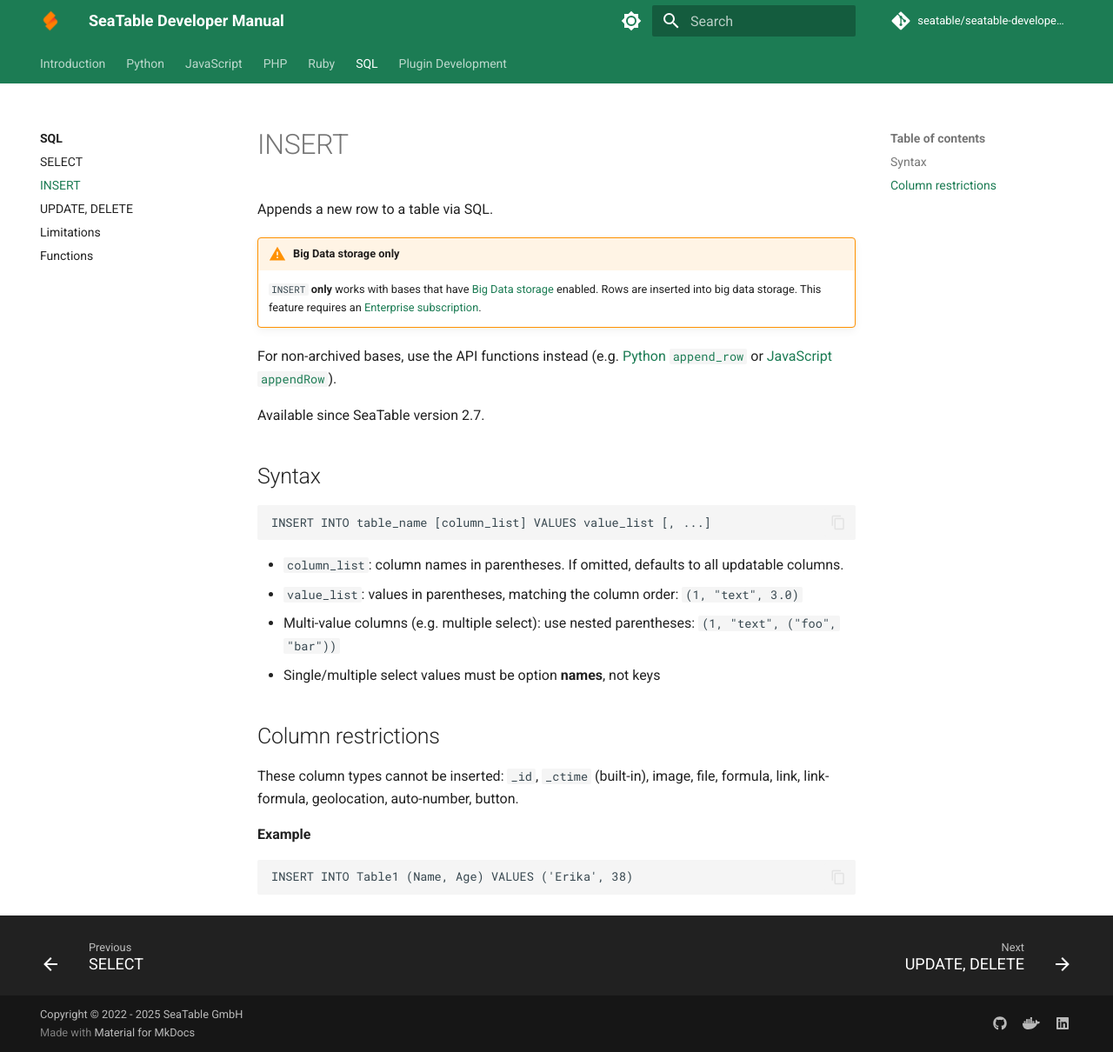
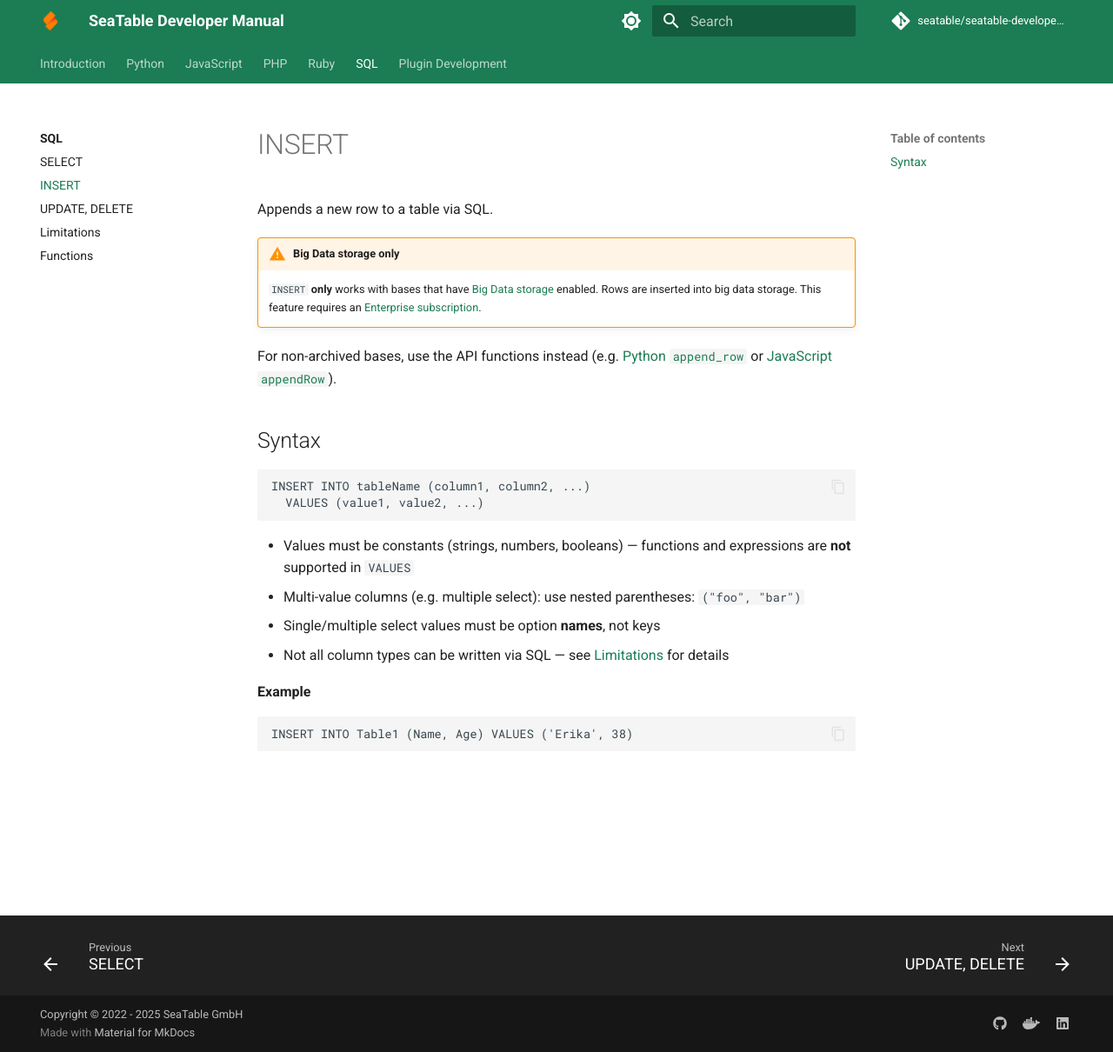
Before and after one commit to seatable/seatable-developer-docs, an MkDocs documentation site: the page built from docs/sql/insert.md, in a window 1280 px wide and 1210 px high. Shown: the whole window at 87% size. Built offline with MkDocs 1.6.1 and Material for MkDocs 9.7.7, drawn with Linux system fonts in a browser that asks for light colours; comment, search, counter and statistics services are not loaded.

Commit message:
Polish SQL docs based on validation testing
Changes based on automated testing against SeaTable 6.1.8:

- index.md: Rewrite intro — SQL works from Python, JavaScript, and any
  language via API (all use the same engine, identical results). Add API
  curl example alongside Python/JS.
- insert.md: Remove outdated version 2.7 reference. Simplify syntax,
  link to Limitations for column restrictions instead of duplicating.
- insert-update-delete.md: Remove version 2.7 reference.
- select.md: Clarify that SELECT works identically for normal and
  Big Data storage.
- limitations.md: Remove "only first ten elements" claim (tested with
  50 elements — no truncation). Remove "query result formats differ from
  REST API" section (tested — formats are identical; column model docs
  at api.seatable.com/reference/models are the single source of truth).
- functions.md: Change "Where can functions be used?" from info to danger
  admonition (functions failing in SET/VALUES is a critical limitation).

Co-Authored-By: Claude Opus 4.6 (1M context) <noreply@anthropic.com>

````diff
--- a/docs/sql/insert.md
+++ b/docs/sql/insert.md
@@ -8,22 +8,17 @@ Appends a new row to a table via SQL.
 
 For non-archived bases, use the API functions instead (e.g. [Python `append_row`](/python/objects/rows/#add-rows) or [JavaScript `appendRow`](/javascript/rows/)).
 
-Available since SeaTable version 2.7.
-
 ## Syntax
 
 ```
-INSERT INTO table_name [column_list] VALUES value_list [, ...]
+INSERT INTO tableName (column1, column2, ...)
+  VALUES (value1, value2, ...)
 ```
 
-- `column_list`: column names in parentheses. If omitted, defaults to all updatable columns.
-- `value_list`: values in parentheses, matching the column order: `(1, "text", 3.0)`
-- Multi-value columns (e.g. multiple select): use nested parentheses: `(1, "text", ("foo", "bar"))`
+- Values must be constants (strings, numbers, booleans) — functions and expressions are **not** supported in `VALUES`
+- Multi-value columns (e.g. multiple select): use nested parentheses: `("foo", "bar")`
 - Single/multiple select values must be option **names**, not keys
-
-## Column restrictions
-
-These column types cannot be inserted: `_id`, `_ctime` (built-in), image, file, formula, link, link-formula, geolocation, auto-number, button.
+- Not all column types can be written via SQL — see [Limitations](limitations.md#column-writability) for details
 
 __Example__
 
````
Also changed, not shown: docs/sql/functions.md (+1 -1 lines), docs/sql/index.md (+12 -2 lines), docs/sql/insert-update-delete.md (+1 -1 lines), docs/sql/limitations.md (+0 -15 lines), docs/sql/select.md (+1 -1 lines).
